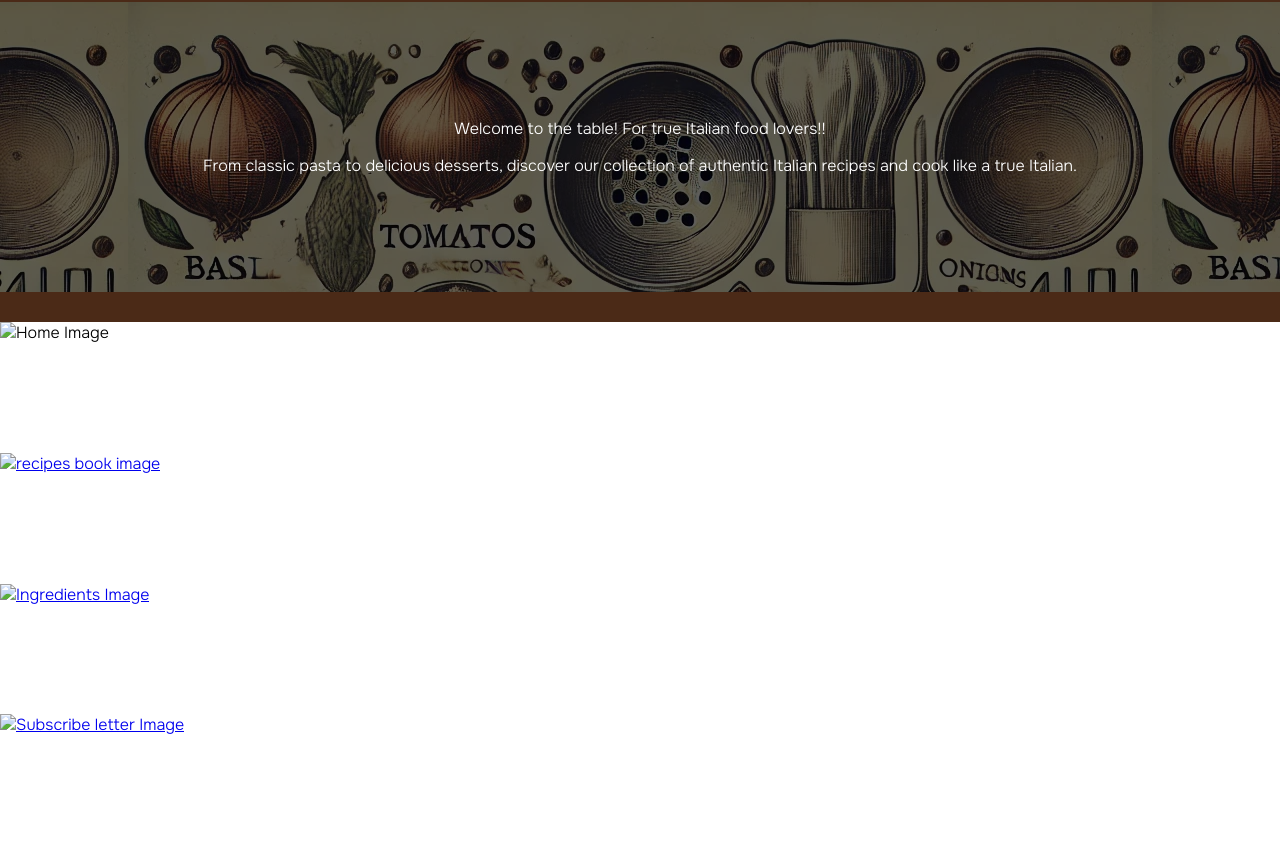
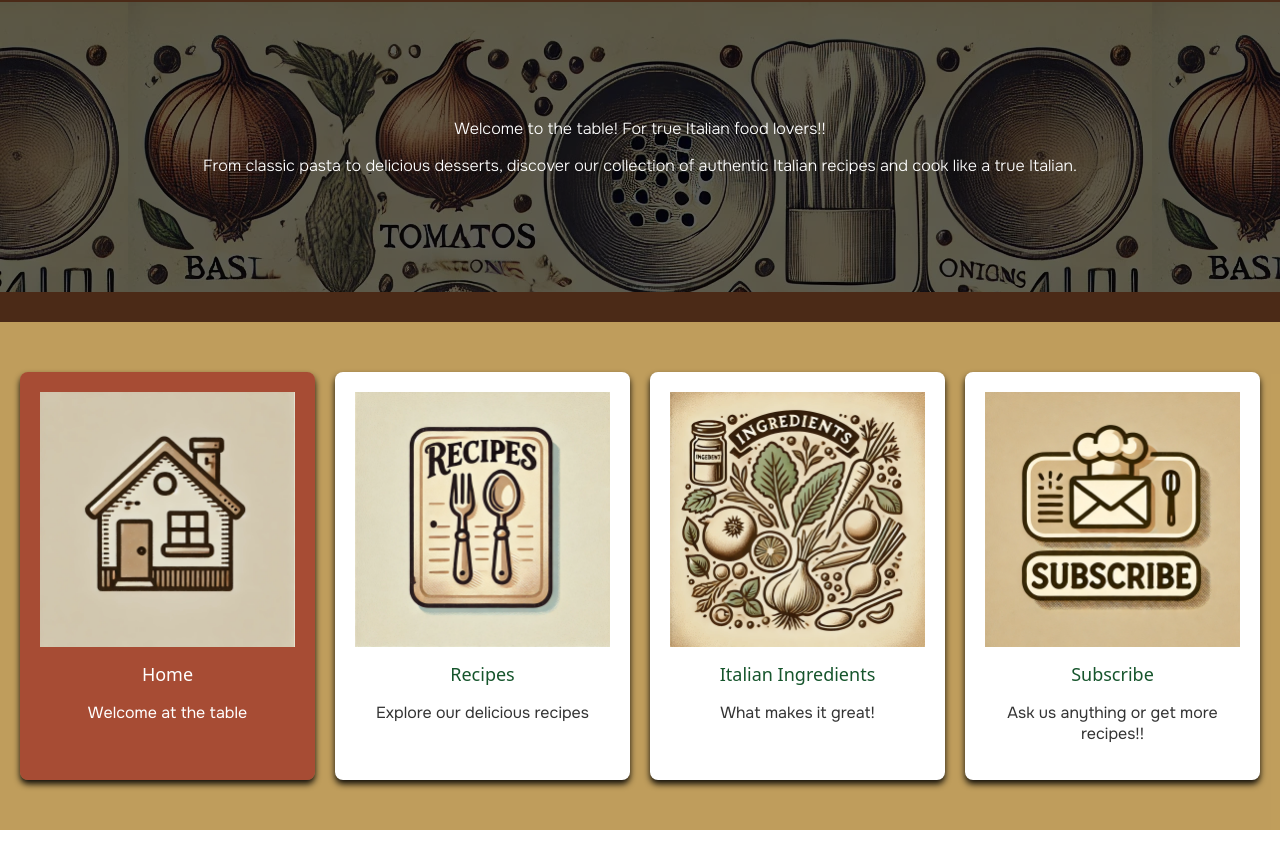
Before and after one commit to Villelligiulia/a-tavola, a plain HTML site: page index.html in a window 1280 px wide. Shown: the part 135-980 px from the top of the page. Drawn offline with Linux system fonts and the light colour scheme; a web font is replaced by a local one.

Commit message:
add structure, content and style to main section

```diff
--- a/assets/css/style.css
+++ b/assets/css/style.css
@@ -47,3 +47,59 @@ p,li{
 
 
 }
+.main-section{
+    background-color: #a37213b0;
+    padding: 50px 0;
+    text-align: center;
+}
+.grid-container {
+    display: grid;
+    grid-template-columns: repeat(4, 1fr);
+    gap: 20px;
+    text-align: center;
+    padding: 0 20px;
+}
+#home{
+    background-color: #9a1d1da1;
+
+}
+#home p,#home h2{
+    color: white;
+}
+
+.grid-item {
+    background-color: #fff;
+    padding: 20px;
+    border-radius: 8px;
+    box-shadow: 0 4px 6px rgb(0 0 0 / 92%);
+    overflow: hidden;
+}
+
+.grid-item img {
+    object-fit: contain;
+
+}
+
+
+    .grid-img {
+        width: 100%;
+        height: auto;
+
+
+
+    }
+
+
+.grid-item h2 {
+
+    margin-top: 10px;
+    font-size: large;
+    color: #16552c;
+}
+
+
+.grid-item p {
+    font-size: 1em;
+    color: #333;
+    font-weight: 400;
+}
```
Also changed, not shown: assets/images/home.webp (renamed from assets/images/home.webp.webp), assets/images/ingredients.webp (renamed from assets/images/ingredients.webp.webp), assets/images/recipes.webp (renamed from assets/images/recipes.webp.webp), assets/images/subscribe.webp (renamed from assets/images/subscribe.webp.webp).
